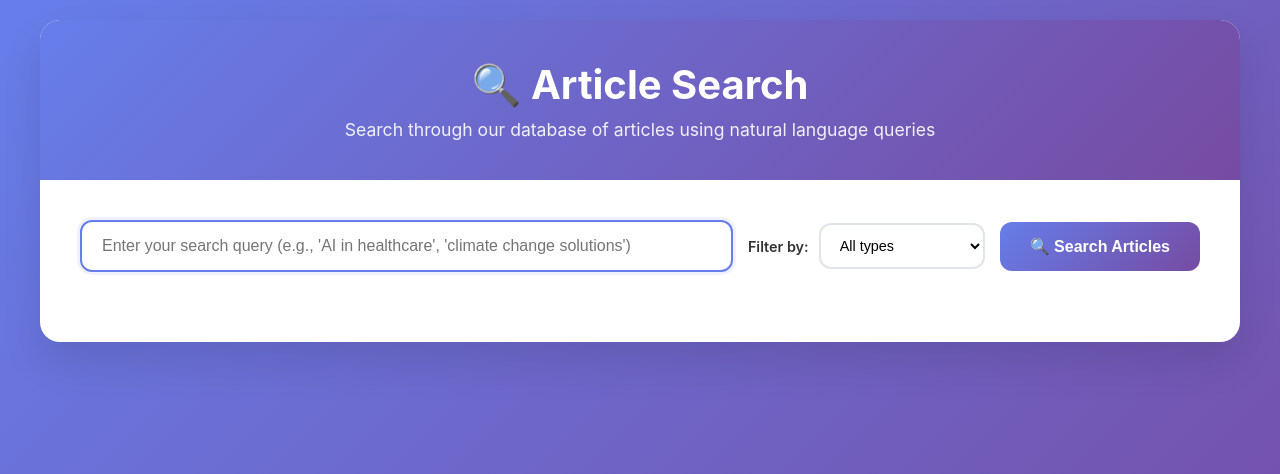
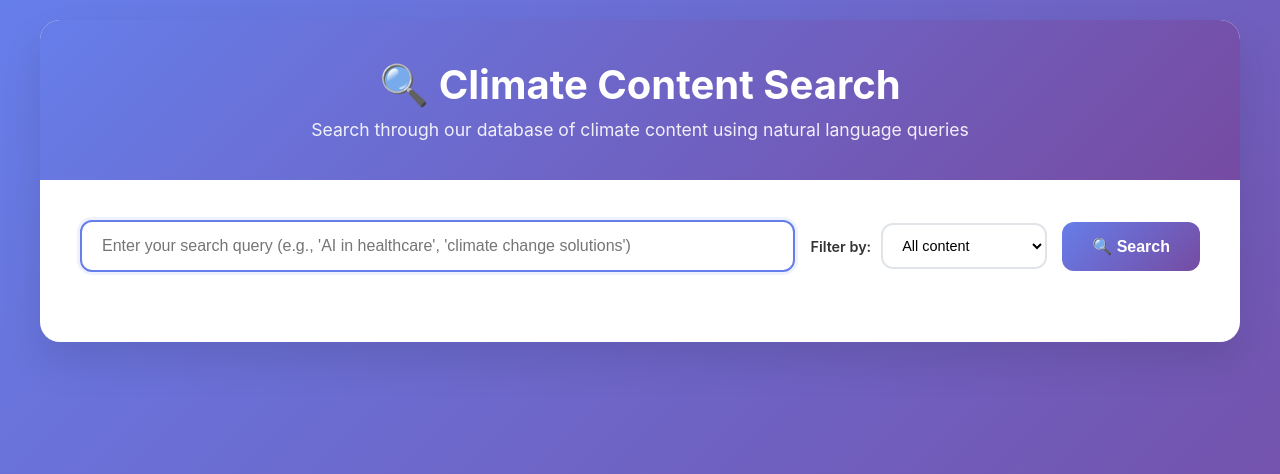
Before and after one commit to marcusbk37/Climate-Scraper, a Flask app: page / in a window 1280 px wide. Shown: the top 474 px of the page. Run offline with Flask 3, Linux system fonts and the light colour scheme.

Commit message:
changed front end to say 'content' instead of 'articles'. Left everything called 'articles' in the back end.

```diff
--- a/Frontend/app.py
+++ b/Frontend/app.py
@@ -45,7 +45,7 @@ def search():
                 'total_hits': 0,
                 'unique_articles': 0,
                 'articles': [],
-                'message': 'No relevant articles found for your search query.'
+                'message': 'No relevant content found for your search query.'
             })
 
         hits = search_results['result']['hits']
--- a/Frontend/templates/index.html
+++ b/Frontend/templates/index.html
@@ -363,8 +363,8 @@
 <body>
     <div class="container">
         <div class="header">
-            <h1>🔍 Article Search</h1>
-            <p>Search through our database of articles using natural language queries</p>
+            <h1>🔍 Climate Content Search</h1>
+            <p>Search through our database of climate content using natural language queries</p>
         </div>
 
         <div class="search-section">
@@ -379,13 +379,13 @@
                 <div class="filter-section">
                     <label class="filter-label">Filter by:</label>
                     <select class="filter-select" id="contentTypeFilter">
-                        <option value="">All types</option>
+                        <option value="">All content</option>
                         <option value="research_paper">Research Papers</option>
                         <option value="company">Companies</option>
                     </select>
                 </div>
                 <button type="submit" class="search-button" id="searchButton">
-                    🔍 Search Articles
+                    🔍 Search
                 </button>
             </form>
         </div>
@@ -400,7 +400,7 @@
 
         <div class="loading" id="loadingSection" style="display: none;">
             <div class="spinner"></div>
-            <p>Searching through articles...</p>
+                            <p>Searching through content...</p>
         </div>
     </div>
 
@@ -462,7 +462,7 @@
             resultsSection.style.display = 'block';
 
             // Update header
-            resultsCount.textContent = `Found ${data.unique_articles} relevant articles`;
+            resultsCount.textContent = `Found ${data.unique_articles} relevant content`;
             const filterText = contentTypeFilter.value ? ` (filtered by: ${contentTypeFilter.options[contentTypeFilter.selectedIndex].text})` : '';
             resultsQuery.textContent = `Search query: "${data.query}"${filterText}`;
 
@@ -472,14 +472,14 @@
             if (data.articles.length === 0) {
                 resultsList.innerHTML = `
                     <div class="no-results">
-                        <h3>No articles found</h3>
+                        <h3>No content found</h3>
                         <p>${data.message || 'Try adjusting your search terms or using different keywords.'}</p>
                     </div>
                 `;
                 return;
             }
 
-            // Display articles
+            // Display content
             data.articles.forEach(article => {
                 const previewText = article.text.length > 300 ?
                     article.text.substring(0, 300) + '...' :
```
